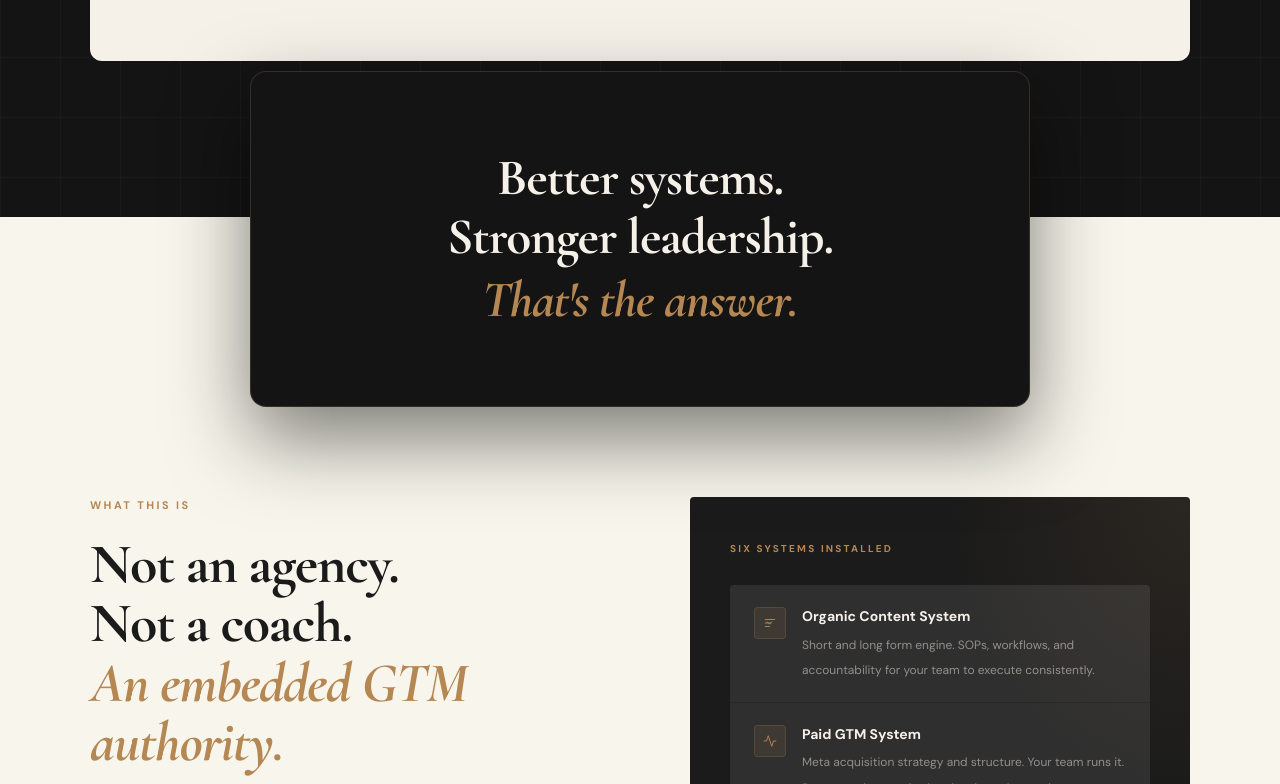
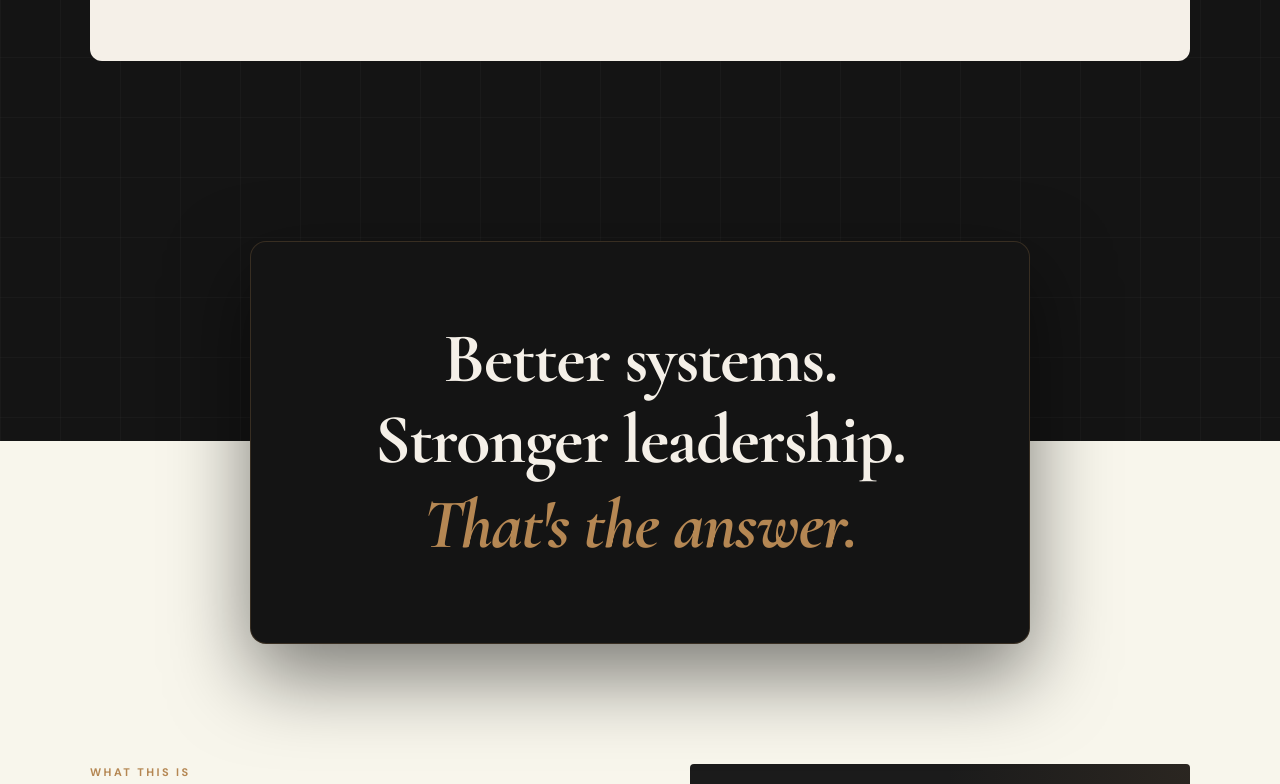
Before and after one commit to DevAbundanceAI/abundance-tribe-website, a plain HTML site: page partner.html in a window 1280 px wide. Shown: the part 2153-2937 px from the top of the page. Drawn offline with nearby package versions, Linux system fonts and the light colour scheme.

Commit message:
Bridge: more space above/below card, bigger font (72px max)
Problem section 380px bottom padding — 180px visible grid above card.
Bridge margin -200px each side. What It Is 320px top padding.
Font up to clamp(36px, 5.5vw, 72px).

Co-Authored-By: Claude Sonnet 4.6 <noreply@anthropic.com>

```diff
--- a/partner.html
+++ b/partner.html
@@ -372,7 +372,7 @@
     position: relative;
     z-index: 10;
     max-width: 860px;
-    margin: -190px auto -190px;
+    margin: -200px auto -200px;
     padding: 0 40px;
     background: transparent;
   }
@@ -380,7 +380,7 @@
   .section-bridge {
     background: var(--black);
     border-radius: 16px;
-    padding: clamp(48px, 6vw, 80px) clamp(40px, 7vw, 80px);
+    padding: clamp(52px, 6vw, 88px) clamp(44px, 7vw, 88px);
     text-align: center;
     border: 1px solid rgba(181,135,83,0.22);
     box-shadow: 0 32px 80px rgba(0,0,0,0.5);
@@ -388,7 +388,7 @@
 
   .section-bridge-text {
     font-family: 'Cormorant Garamond', serif;
-    font-size: clamp(28px, 4vw, 58px);
+    font-size: clamp(36px, 5.5vw, 72px);
     font-weight: 700;
     color: var(--cream);
     line-height: 1.15;
@@ -404,7 +404,7 @@
 
   /* ── WHAT IT IS ── */
   .what-section {
-    padding: 280px 40px 100px;
+    padding: 320px 40px 100px;
     background: var(--warm-white);
     border-bottom: 1px solid var(--border-light);
   }
@@ -839,7 +839,7 @@
   /* ── PROBLEM SECTION ── */
   .problem-section {
     background: transparent;
-    padding: 80px 40px 200px;
+    padding: 80px 40px 380px;
     border-top: none;
     border-bottom: none;
   }
```
